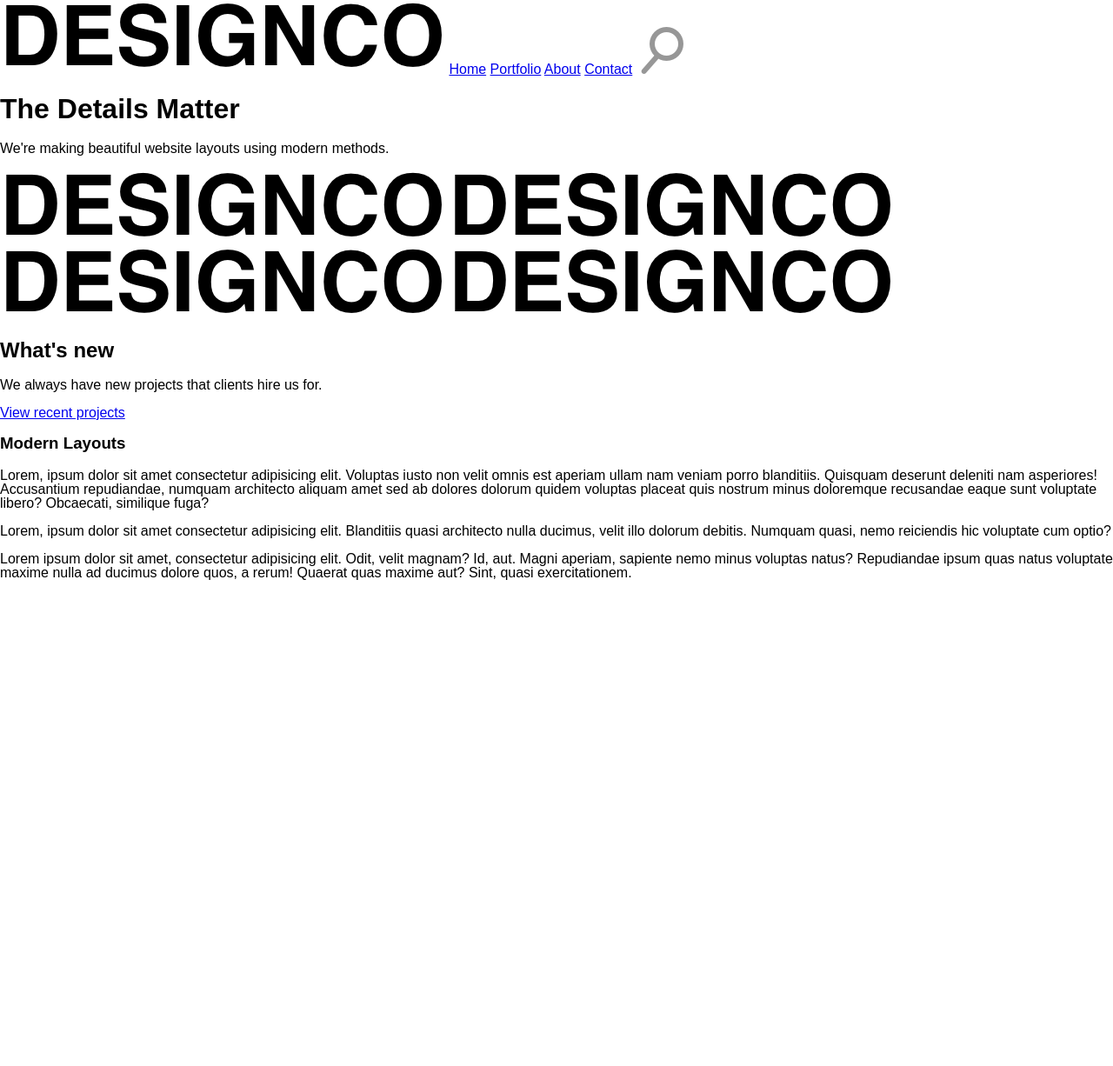
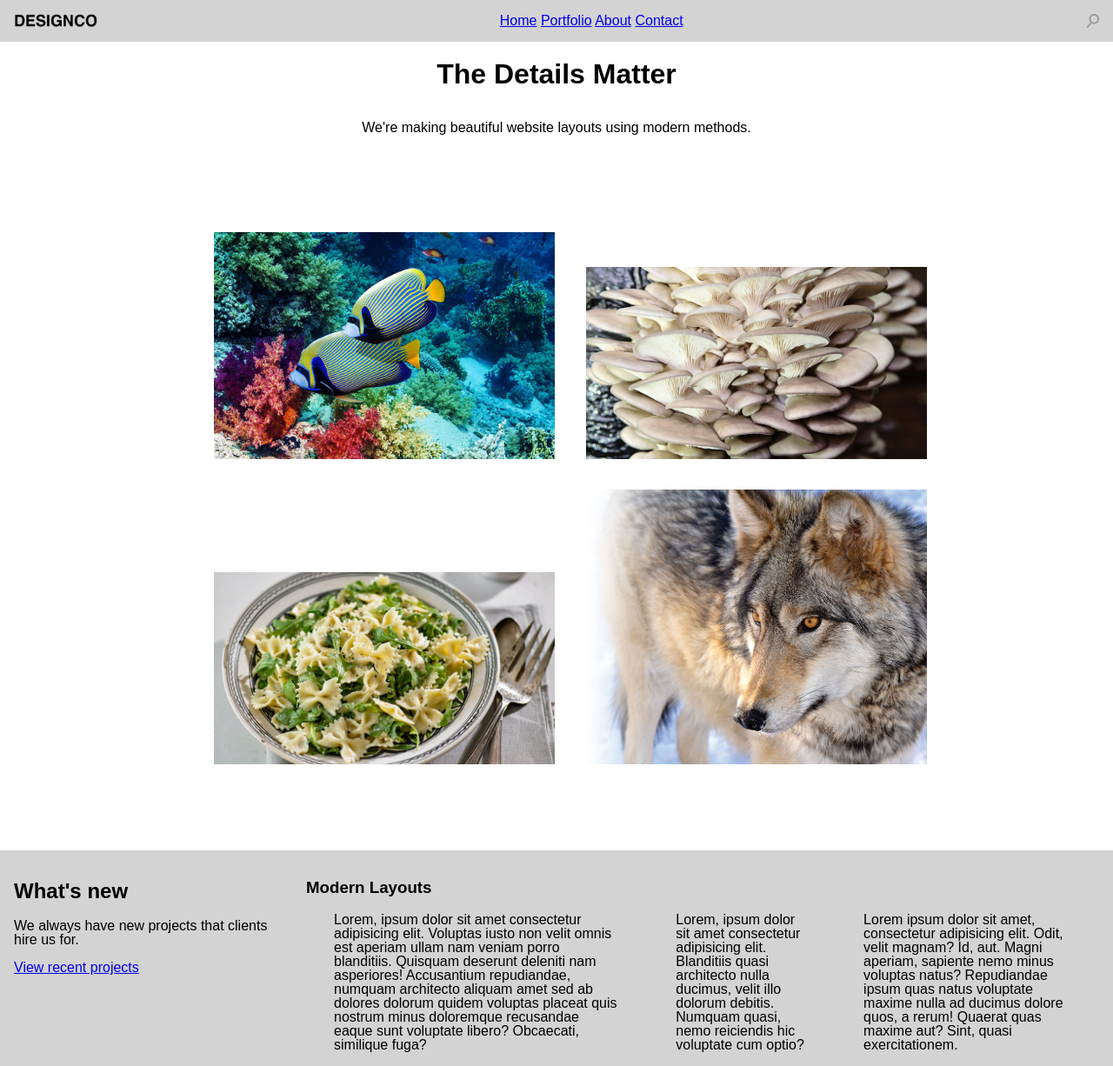
Before and after one commit to floh1695/design-co, a website: page public/index.html in a window 1280 px wide. Shown: the whole page at 87% size. Before the commit the page ends 800 px from the top, so only its background shows below. Drawn offline with Linux system fonts and the light colour scheme.

Commit message:
Finished explorer mode!

```diff
--- a/public/index.html
+++ b/public/index.html
@@ -11,10 +11,12 @@
 <body>
   <nav>
     <img src="./images/designco-logo.png" alt="designco logo">
+    <section>
       <a href="https://www.google.com">Home</a>
       <a href="https://www.google.com">Portfolio</a>
       <a href="https://www.google.com">About</a>
       <a href="https://www.google.com">Contact</a>
+    </section>
     <img src="./images/icon-search.png" alt="">
   </nav>
 
@@ -24,25 +26,31 @@
   </header>
 
   <section class="gallary">
-    <img src="./images/designco-logo.png" alt="designco logo">
-    <img src="./images/designco-logo.png" alt="designco logo">
-    <img src="./images/designco-logo.png" alt="designco logo">
-    <img src="./images/designco-logo.png" alt="designco logo">
+    <span>
+      <!--
+        Is there a better way to center images other that using text-align and `span > img`?
+      -->
+      <img src="./images/gallary/angelfish.jpg" alt="angelfish">
+      <img src="./images/gallary/oyster-mushrooms.jpg" alt="oyster mushrooms">
+      <img src="./images/gallary/pasta.jpg" alt="pasta">
+      <img src="./images/gallary/wolf.png" alt="wolf">
+    </span>
   </section>
 
+  <footer>
     <section class="new-content">
       <h2>What's new</h2>
       <p>We always have new projects that clients hire us for.</p>
       <a href="https://www.google.com">View recent projects</a>
     </section>
 
-  <footer>
+    <section class="details">
       <h3>Modern Layouts</h3>
       <section>
         <p>
           Lorem, ipsum dolor sit amet consectetur adipisicing elit. Voluptas iusto non velit omnis est aperiam ullam nam veniam porro
-        blanditiis. Quisquam deserunt deleniti nam asperiores! Accusantium repudiandae, numquam architecto aliquam amet sed
-        ab dolores dolorum quidem voluptas placeat quis nostrum minus doloremque recusandae eaque sunt voluptate libero?
+          blanditiis. Quisquam deserunt deleniti nam asperiores! Accusantium repudiandae, numquam architecto aliquam amet
+          sed ab dolores dolorum quidem voluptas placeat quis nostrum minus doloremque recusandae eaque sunt voluptate libero?
           Obcaecati, similique fuga?
         </p>
         <p>
@@ -55,6 +63,7 @@
           maxime aut? Sint, quasi exercitationem.
         </p>
       </section>
+    </section>
   </footer>
 </body>
 
--- a/public/screen.css
+++ b/public/screen.css
@@ -7,3 +7,59 @@ body {
   min-height: 100%;
   font: 16px / 1 sans-serif;
 }
+
+nav {
+  display: flex;
+  justify-content: space-between;
+  background-color: lightgrey;
+  padding: 1em;
+}
+
+nav > img {
+  height: 1em;
+}
+
+header {
+  display: flex;
+  align-items: center;
+  flex-direction: column;
+}
+
+.gallary {
+  display: flex;
+  flex-wrap: wrap;
+  text-align: center;
+  margin: 5em;
+  width: 90%;
+}
+
+.gallary > span > img {
+  width: 34%;
+  margin: 1em;
+}
+
+footer {
+  display: flex;
+  width: 100%;
+  background-color: lightgrey;
+}
+
+.new-content {
+  width: 25%;
+  margin: 1em;
+}
+
+.details {
+  width: 75%;
+  margin: 1em;
+}
+
+.details > section {
+  display: flex;
+  flex-direction: row;
+  justify-content: space-between;
+}
+
+.details > section > p {
+  margin: 0em 2em;
+}
```
Also changed, not shown: public/images/gallary/angelfish.jpg (added), public/images/gallary/oyster-mushrooms.jpg (added), public/images/gallary/pasta.jpg (added), public/images/gallary/wolf.png (added). Lines whose indentation alone changed are shown as unchanged.
